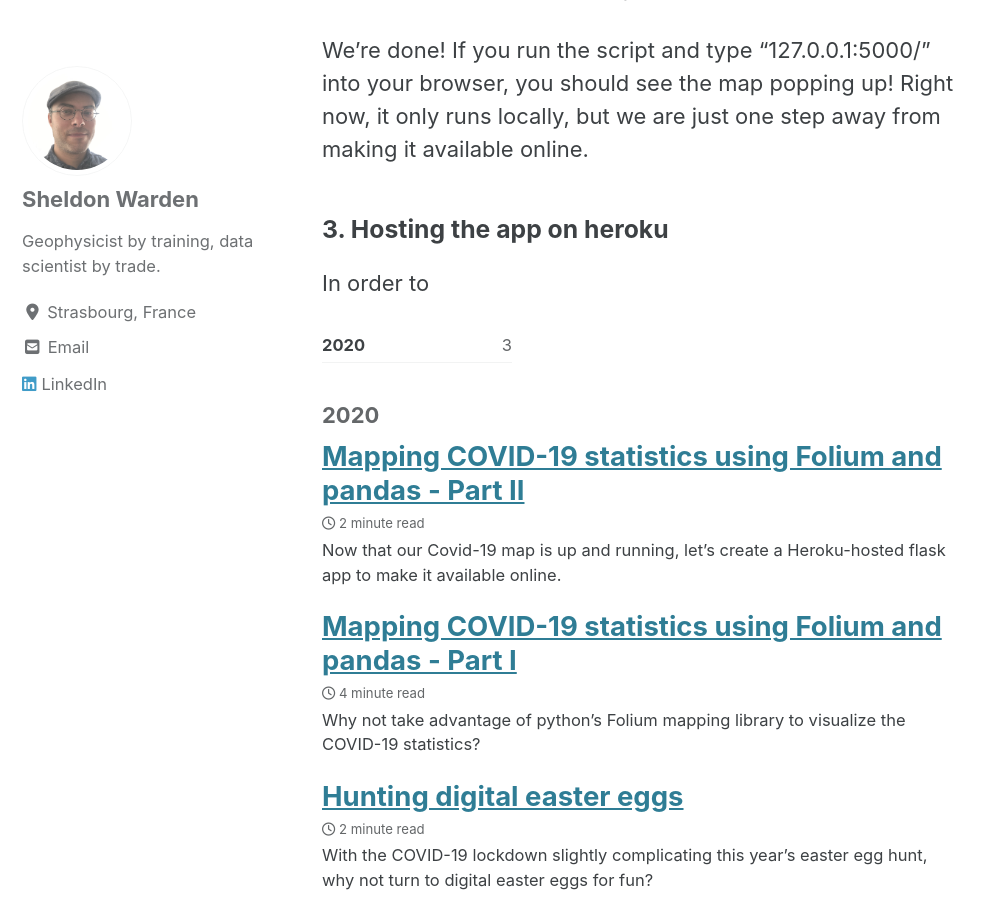
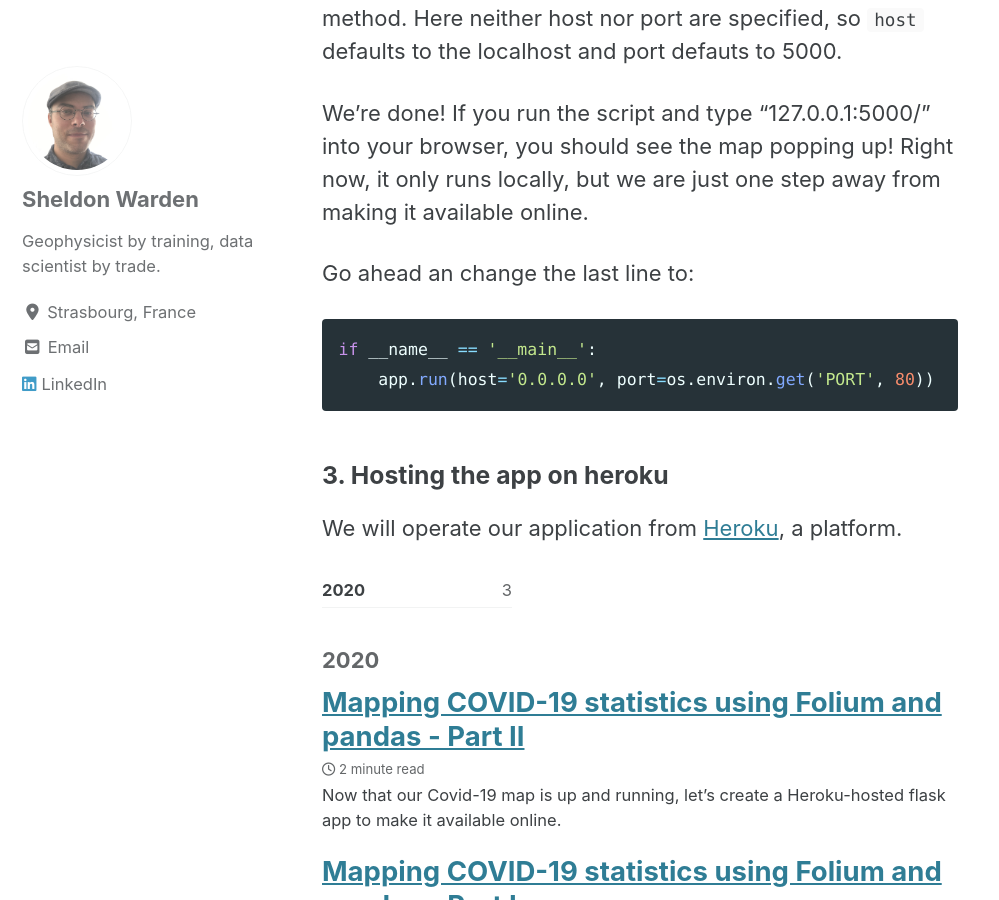
Before and after one commit to Ovide19/blog, a Jekyll site: the page built from _posts/2020-05-01-covidII.md, in a window 1280 px wide and 900 px high, scrolled down 3360 px. Shown: the whole window, without its empty margins (0-999 px from the left). Built offline with Jekyll 4.4.1, drawn with Linux system fonts in a browser that asks for light colours; cached includes are drawn as plain includes; nearby versions of some CDN libraries; some of the changed text lies outside the part shown.

````diff
--- a/_posts/2020-05-01-covidII.md
+++ b/_posts/2020-05-01-covidII.md
@@ -52,10 +52,11 @@ def create_map():
 
 With the legend out of the way, let's create a web app to display our map. This is where [Flask](https://flask.palletsprojects.com/en/1.1.x/) steps in. Flask is a python web microframework, designed to be simple, yet extensible.
 
-No big surprise here: the first thing to do is to import `flask`:
+No big surprise here: the first thing to do is to import `flask`. We will also need `os` along the way:
 
 ```python
 from flask import Flask
+import os
 ```
 
 We can now comment out the code line used to save our map as an html file, since we won't need it anymore:
@@ -89,7 +90,14 @@ Last but not least, the app is started by using the `run()` method. Here neither
 We're done! If you run the script and type "127.0.0.1:5000/" into your browser, you should see the map popping up!
 Right now, it only runs locally, but we are just one step away from making it available online.
 
+Go ahead an change the last line to:
+
+```python
+if __name__ == '__main__':
+    app.run(host='0.0.0.0', port=os.environ.get('PORT', 80))
+```
+
 
 ### 3. Hosting the app on heroku
 
-In order to
+We will operate our application from [Heroku](www.heroku.com), a platform.
````
Also changed, not shown: other parts of _posts/2020-05-01-covidII.md (+1 -1 lines), _posts/2020-04-18-covidI.md (+2 -2 lines).
